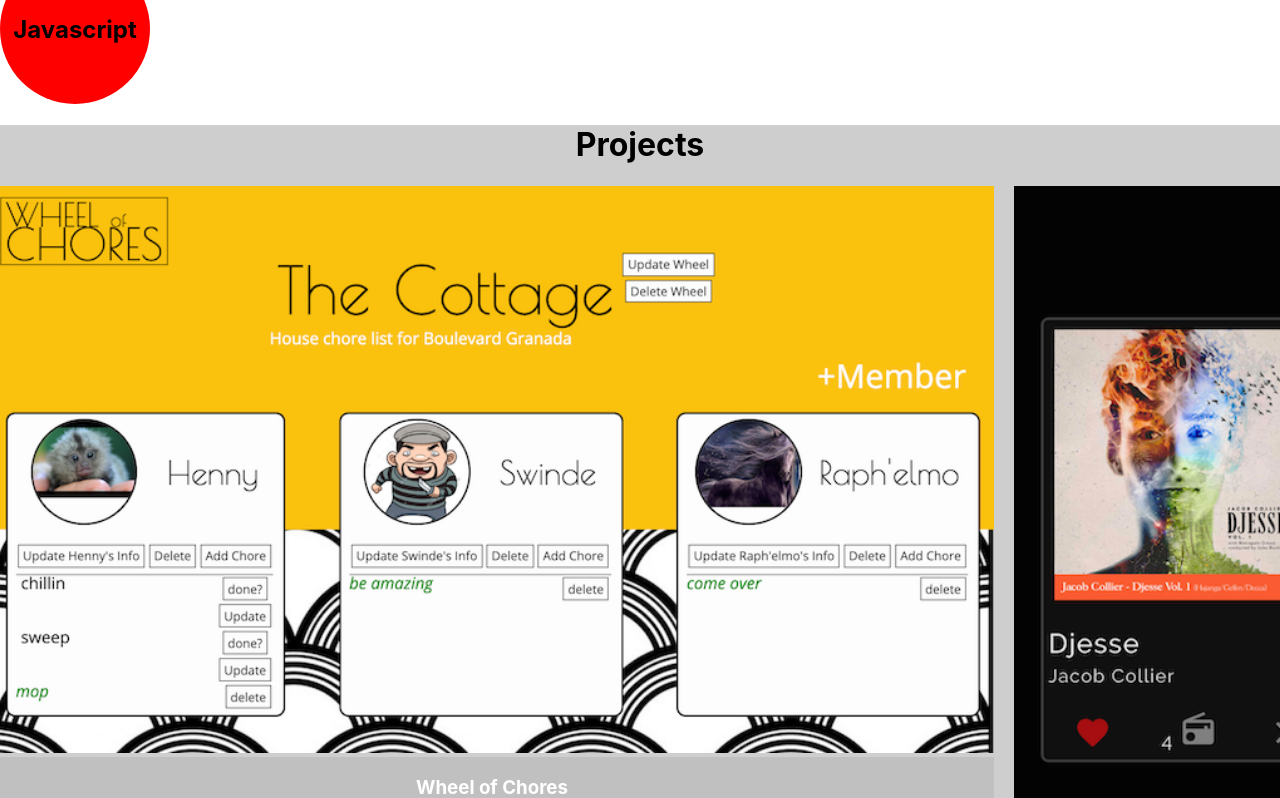
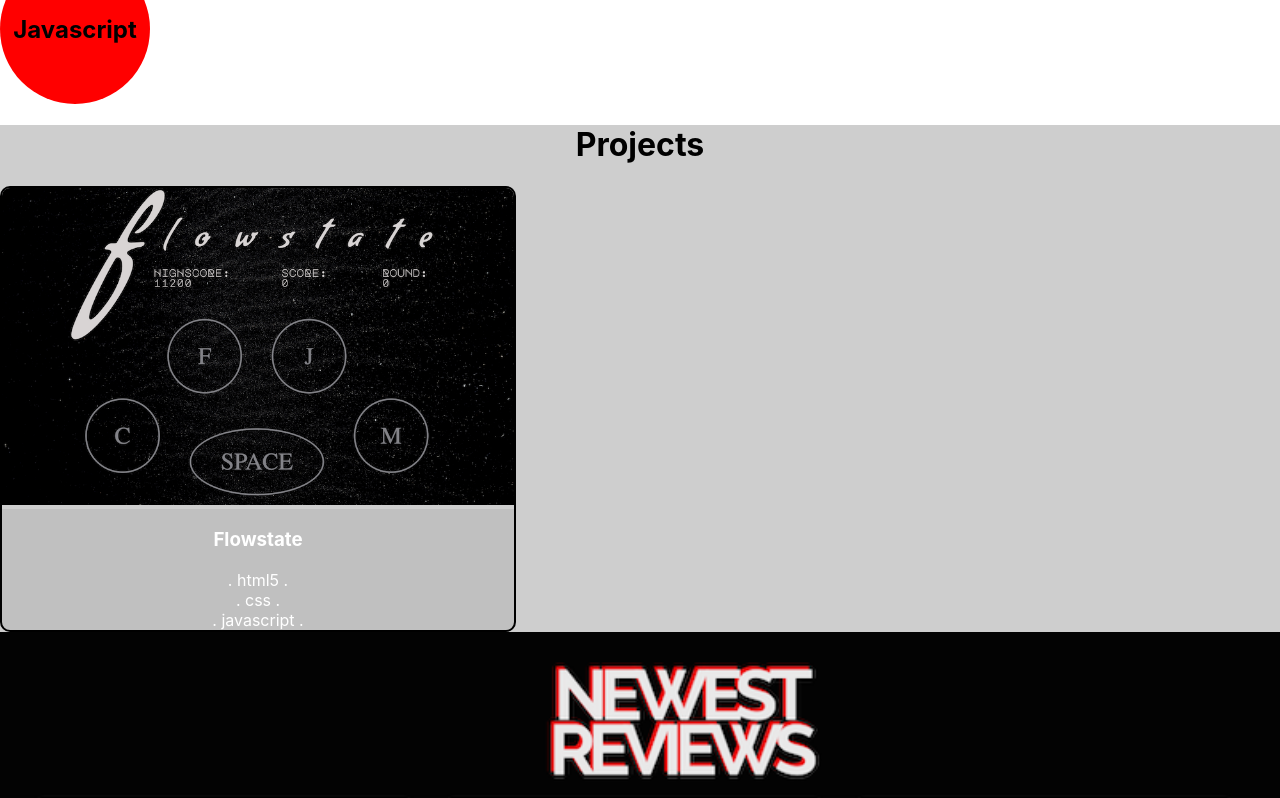
Before and after one commit to 11hkella/Portfolio, a React (Create React App) app: page / in a window 1280 px wide. Shown: the part 1380-2178 px from the top of the page. Built offline with nearby package versions, Linux system fonts and the light colour scheme.

Commit message:
updated project animation

```diff
--- a/src/Carousel.js
+++ b/src/Carousel.js
@@ -27,7 +27,6 @@ const Wrapper = styled.div`
 
 const CarouselSlot = styled.div`
     flex: 1 0 80%;
-    justify-content: center;
     order: ${(props) => props.order}
 `
 
--- a/src/ProjectPiece.css
+++ b/src/ProjectPiece.css
@@ -1,6 +1,8 @@
 .project-piece-container{
-    width: 100%%;
-    margin: 0 10px;
+    width: 100%;
+    height: 100%;;
+    backface-visibility: hidden;
+
 }
 
 .project-piece-container .info-container{
--- a/src/Projects.css
+++ b/src/Projects.css
@@ -1,4 +1,52 @@
 .project-container{
     background: #80808062;
-    height: 100vh;
 }
+
+
+.project-container .card{
+    -webkit-animation: flip-scale-2-hor-top 0.4s linear both;
+	animation: flip-scale-2-hor-top 0.4s linear both forwards;
+}
+
+
+
+@-webkit-keyframes flip-scale-2-hor-top {
+  0% {
+    -webkit-transform: translateY(0) rotateX(0) scale(1);
+            transform: translateY(0) rotateX(0) scale(1);
+    -webkit-transform-origin: 50% 0%;
+            transform-origin: 50% 0%;
+  }
+  50% {
+    -webkit-transform: translateY(-50%) rotateX(-90deg) scale(2);
+            transform: translateY(-50%) rotateX(-90deg) scale(2);
+    -webkit-transform-origin: 50% 50%;
+            transform-origin: 50% 50%;
+  }
+  100% {
+    -webkit-transform: translateY(-100%) rotateX(-180deg) scale(1);
+            transform: translateY(-100%) rotateX(-180deg) scale(1);
+    -webkit-transform-origin: 50% 100%;
+            transform-origin: 50% 100%;
+  }
+}
+@keyframes flip-scale-2-hor-top {
+  0% {
+    -webkit-transform: translateY(0) rotateX(0) scale(1);
+            transform: translateY(0) rotateX(0) scale(1);
+    -webkit-transform-origin: 50% 0%;
+            transform-origin: 50% 0%;
+  }
+  50% {
+    -webkit-transform: translateY(-50%) rotateX(-90deg) scale(2);
+            transform: translateY(-50%) rotateX(-90deg) scale(2);
+    -webkit-transform-origin: 50% 50%;
+            transform-origin: 50% 50%;
+  }
+  100% {
+    -webkit-transform: translateY(-100%) rotateX(-180deg) scale(1);
+            transform: translateY(-100%) rotateX(-180deg) scale(1);
+    -webkit-transform-origin: 50% 100%;
+            transform-origin: 50% 100%;
+  }
+}
--- a/src/Projects.js
+++ b/src/Projects.js
@@ -1,28 +1,60 @@
 import React, { Component } from 'react'
+import styled from 'styled-components'
 
 import ProjectPiece from './ProjectPiece.js'
-import Carousel from './Carousel.js'
 
 import './Projects.css'
 
+const Card = styled.div`
+    animation: ${(props) => props.changeCards ?
+        'flip-scale-2-hor-top 0.4s linear both forwards'
+        :
+        'flip-scale-2-hor-top 0.4s linear both reverse'};
+    border: 2px solid black;
+    border-radius: 10px;
+    width: 40vw;
+    overflow: hidden;
+
+`
 
 export default class Projects extends Component {
+
+    state = {
+        changeCards: true,
+        flipIn: false,
+
+    }
+
+    componentDidMount() {
+        setInterval(() => {
+            this.flipCard()
+        }, 10000)
+    }
+
+    flipCard = () => {
+        this.setState({ changeCards: !this.state.changeCards, })
+    }
+
+
     render() {
         return (
-      <div className='project-container'>
+            <div className='project-container' >
                 <h1>Projects</h1>
 
-        <Carousel>
 
+                <Card changeCards={this.state.changeCards}>
+                    {this.state.changeCards ?
                         <ProjectPiece
                             source='images/Flowstate.png'
                             title='Flowstate'
                             technologies={['html5', 'css', 'javascript']} />
-
+                        :
                         <ProjectPiece
                             source='images/WheelOfChores.png'
                             title='Wheel of Chores'
                             technologies={['node', 'handelbars', 'mongoDB', 'mongoose']} />
+                    }
+                </Card>
 
                 <ProjectPiece
                     source='images/SideB.png'
@@ -34,7 +66,6 @@ export default class Projects extends Component {
                     title='EmojiCam'
                     technologies={['node', 'react', 'PostgreSQL', 'Django']} />
 
-        </Carousel>
             </div>
         )
     }
```
Lines whose indentation alone changed are shown as unchanged.
